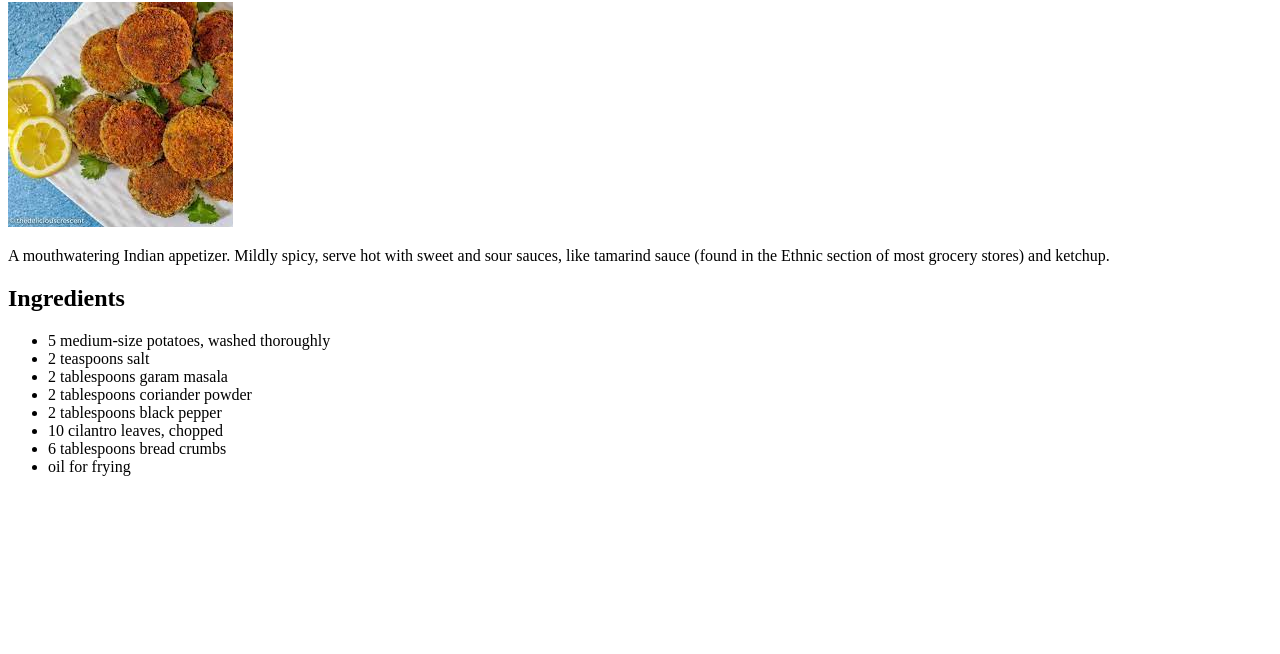
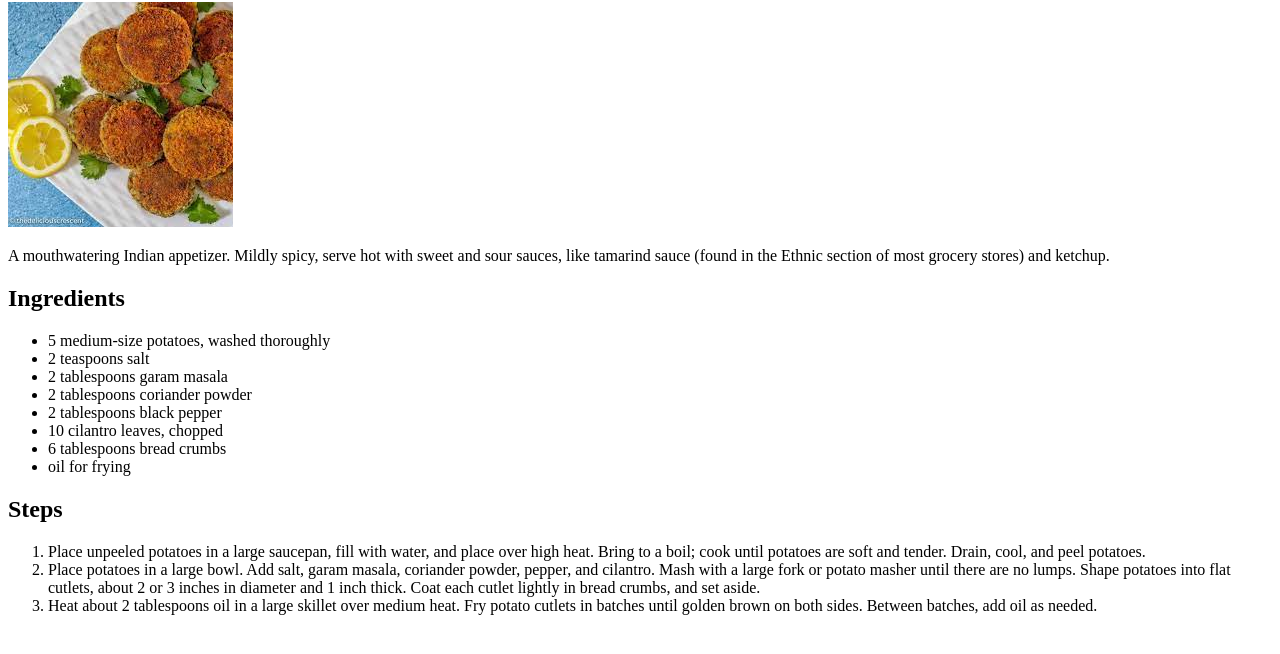
Before and after one commit to rinom013/odin-recipes, a plain HTML site: page recipes/potato-cutlets.html in a window 1280 px wide. Shown: the part 78-732 px from the top of the page. Drawn offline with Linux system fonts and the light colour scheme.

Commit message:
Include Ingredietns and Steps

```diff
--- a/recipes/potato-cutlets.html
+++ b/recipes/potato-cutlets.html
@@ -23,5 +23,13 @@
             <li>6 tablespoons bread crumbs</li>
             <li>oil for frying</li>
         </ul>
+    <h2> Steps</h2>
+        <ol>
+            <li>Place unpeeled potatoes in a large saucepan, fill with water, and place over high heat. Bring to a boil; cook until potatoes are soft and tender. Drain, cool, and peel potatoes.</li>
+            <li>Place potatoes in a large bowl. Add salt, garam masala, coriander powder, pepper, and cilantro. Mash with a large fork or potato masher until there are no lumps. Shape potatoes into flat cutlets, about 2 or 3 inches in diameter and 1 inch thick. Coat each cutlet lightly in bread crumbs, and set aside.</li>
+            <li>Heat about 2 tablespoons oil in a large skillet over medium heat. Fry potato cutlets in batches until golden brown on both sides. Between batches, add oil as needed.</li>
+        </ol>
+
+
 </body>
 </html>
```
